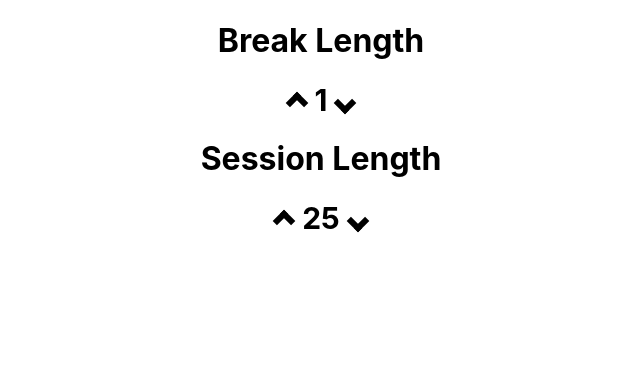
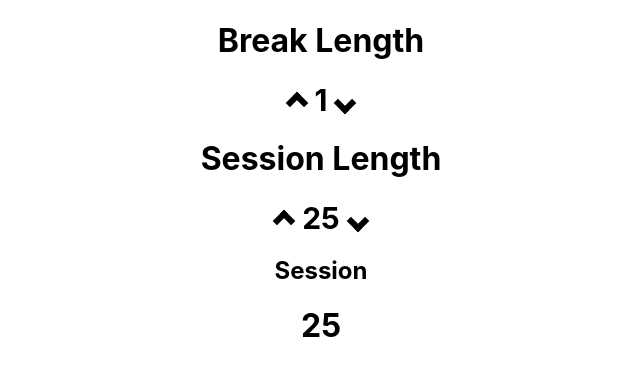
Before and after one commit to samkahchiin/pomodoro-clock, a React (Create React App) app: page / in a window 1280 px wide. Shown: the top 376 px of the page, without its empty margins (319-959 px from the left). Built offline with nearby package versions, Linux system fonts and the light colour scheme.

Commit message:
[Finishes] Added Display

```diff
--- /dev/null
+++ b/src/components/Display/Display.js
@@ -0,0 +1,13 @@
+import React from 'react';
+import classes from './Display.module.css'
+
+const display = (props) => {
+  return (
+    <div className={classes.Display}>
+      <h2>{props.type}</h2>
+      <h1>{props.duration}</h1>
+    </div>
+  )
+}
+
+export default display;
--- /dev/null
+++ b/src/components/Display/Display.module.css
@@ -0,0 +1,7 @@
+.Display {
+
+}
+
+.Display h2 {
+  text-transform: capitalize;
+}
--- a/src/containers/ControlPanel/ControlPanel.js
+++ b/src/containers/ControlPanel/ControlPanel.js
@@ -1,9 +1,14 @@
 import React, { Component } from 'react';
 import BreakControl from '../../components/TimeControl/BreakControl/BreakControl';
 import SessionControl from '../../components/TimeControl/SessionControl/SessionControl';
+import Display from '../../components/Display/Display';
+
+const BREAK = 'break';
+const SESSION = 'session';
 
 class ControlPanel extends Component {
   state = {
+    type: SESSION,
     breakLength: 1,
     sessionLength: 25
   }
@@ -49,6 +54,7 @@ class ControlPanel extends Component {
           increase={this.increaseSessionHandler}
           decrease={this.decreaseSessionHandler}
         />
+        <Display type={this.state.type} duration={this.state.sessionLength}/>
       </div>
     );
   }
```
Also changed, not shown: src/components/Timer/Timer.js (deleted).
